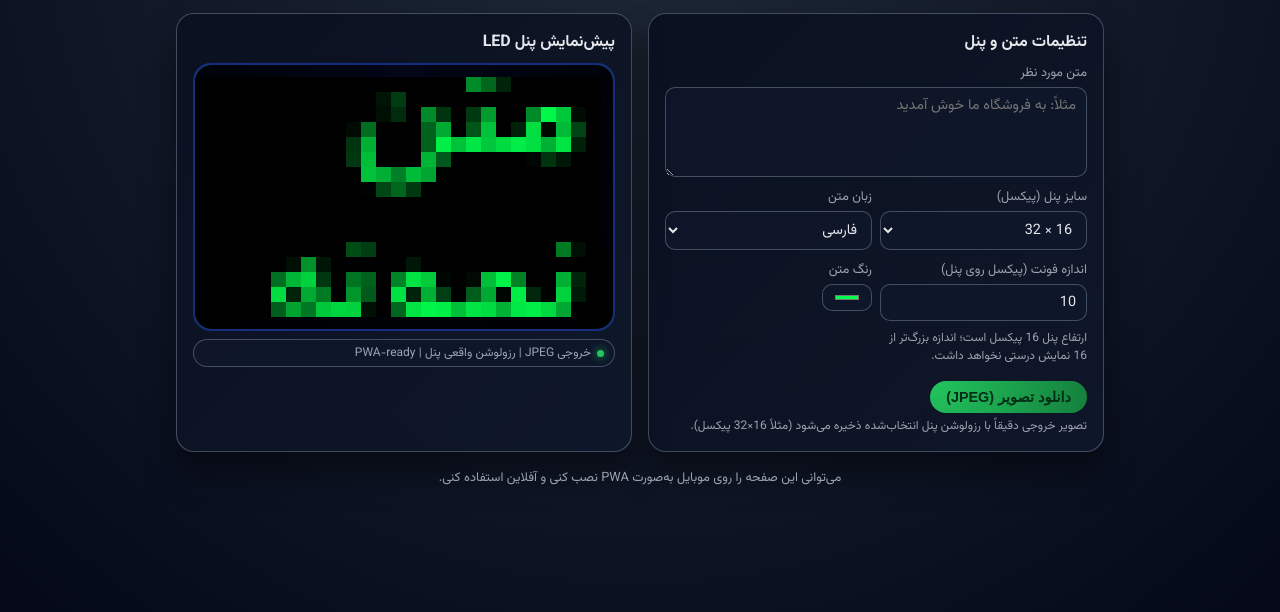
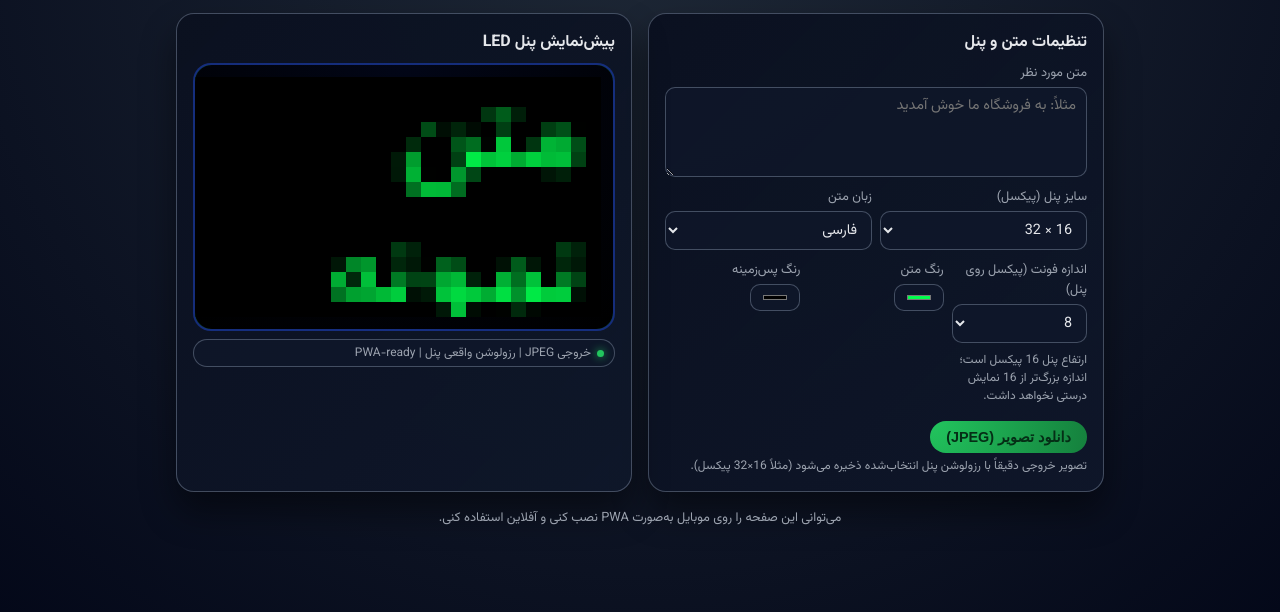
Before and after one commit to brilupco/Persian-MatrixLed-app, a plain HTML site: page index.html in a window 1280 px wide. Shown: the part 100-712 px from the top of the page. Drawn offline with Linux system fonts and the light colour scheme.

Commit message:
Update4 index.html

```diff
--- a/index.html
+++ b/index.html
@@ -234,8 +234,9 @@
       document.addEventListener("DOMContentLoaded", () => {
         const resolutionSelect = document.getElementById("resolution");
         const langSelect = document.getElementById("lang");
-        const fontSizeInput = document.getElementById("fontSize");
+        const fontSizeSelect = document.getElementById("fontSize");
         const colorInput = document.getElementById("color");
+        const bgColorInput = document.getElementById("bgColor");
         const textInput = document.getElementById("text");
         const canvas = document.getElementById("ledCanvas");
         const downloadBtn = document.getElementById("downloadBtn");
@@ -271,19 +272,21 @@
           const { width, height } = getResolution();
           const lang = langSelect.value; // "fa" یا "en"
           const fontSize = Math.min(
-            Math.max(parseInt(fontSizeInput.value, 10) || 8, 4),
+            Math.max(parseInt(fontSizeSelect.value, 10) || 8, 4),
             height
           );
           const color = colorInput.value || "#00ff4c";
-          const text = textInput.value.trim() || (lang === "fa" ? "متن نمونه" : "Sample");
+          const bgColor = bgColorInput.value || "#000000";
+          const text =
+            textInput.value.trim() || (lang === "fa" ? "متن نمونه" : "Sample");
 
           // تنظیم ابعاد canvas (رزولوشن واقعی پنل)
           canvas.width = width;
           canvas.height = height;
 
           // تنظیم ابعاد نمایشی نسبت به ابعاد پنل
-          const MAX_DISPLAY_WIDTH = 800;   // حداکثر عرض پیش‌نمایش (px)
-          const MAX_DISPLAY_HEIGHT = 240;  // حداکثر ارتفاع پیش‌نمایش (px)
+          const MAX_DISPLAY_WIDTH = 800; // حداکثر عرض پیش‌نمایش (px)
+          const MAX_DISPLAY_HEIGHT = 240; // حداکثر ارتفاع پیش‌نمایش (px)
 
           let scale = Math.floor(
             Math.min(MAX_DISPLAY_WIDTH / width, MAX_DISPLAY_HEIGHT / height)
@@ -294,11 +297,12 @@
           canvas.style.height = height * scale + "px";
 
           // پس‌زمینه
-          ctx.fillStyle = "#000000";
+          ctx.fillStyle = bgColor;
           ctx.fillRect(0, 0, width, height);
 
           // تنظیم فونت براساس زبان
-          const fontFamily = lang === "fa" ? '"Vazirmatn", sans-serif' : '"Roboto", sans-serif';
+          const fontFamily =
+            lang === "fa" ? '"Vazirmatn", sans-serif' : '"Roboto", sans-serif';
           ctx.font = fontSize + "px " + fontFamily;
           ctx.fillStyle = color;
           ctx.textBaseline = "middle";
@@ -342,8 +346,9 @@
         // رویدادها
         resolutionSelect.addEventListener("change", render);
         langSelect.addEventListener("change", render);
-        fontSizeInput.addEventListener("input", render);
+        fontSizeSelect.addEventListener("change", render);
         colorInput.addEventListener("input", render);
+        bgColorInput.addEventListener("input", render);
         textInput.addEventListener("input", render);
         downloadBtn.addEventListener("click", downloadImage);
 
@@ -355,7 +360,7 @@
           window.addEventListener("load", () => {
             navigator.serviceWorker
               .register("./service-worker.js")
-              .catch(err => console.log("SW registration failed:", err));
+              .catch((err) => console.log("SW registration failed:", err));
           });
         }
       });
@@ -367,7 +372,8 @@
       <header>
         <h1>Persian Matrix LED Generator</h1>
         <p class="subtitle">
-          سایز پنل ماتریسی را انتخاب کن، متن فارسی یا انگلیسی بنویس، و خروجی را به‌صورت تصویر JPEG دانلود کن.
+          سایز پنل ماتریسی را انتخاب کن، متن فارسی یا انگلیسی بنویس، و خروجی را به‌صورت تصویر JPEG
+          دانلود کن.
         </p>
       </header>
 
@@ -378,7 +384,10 @@
 
           <div class="field">
             <label for="text">متن مورد نظر</label>
-            <textarea id="text" placeholder="مثلاً: به فروشگاه ما خوش آمدید"></textarea>
+            <textarea
+              id="text"
+              placeholder="مثلاً: به فروشگاه ما خوش آمدید"
+            ></textarea>
           </div>
 
           <div class="inline-fields">
@@ -405,19 +414,31 @@
           <div class="inline-fields">
             <div class="field">
               <label for="fontSize">اندازه فونت (پیکسل روی پنل)</label>
-              <input id="fontSize" type="number" min="4" max="16" value="10" />
-              <span class="hint">ارتفاع پنل 16 پیکسل است؛ اندازه بزرگ‌تر از 16 نمایش درستی نخواهد داشت.</span>
+              <select id="fontSize">
+                <option value="6">6</option>
+                <option value="8" selected>8</option>
+                <option value="10">10</option>
+                <option value="12">12</option>
+                <option value="14">14</option>
+                <option value="16">16</option>
+              </select>
+              <span class="hint">
+                ارتفاع پنل 16 پیکسل است؛ اندازه بزرگ‌تر از 16 نمایش درستی نخواهد داشت.
+              </span>
             </div>
 
             <div class="field">
               <label for="color">رنگ متن</label>
               <input id="color" type="color" value="#00ff4c" />
             </div>
+
+            <div class="field">
+              <label for="bgColor">رنگ پس‌زمینه</label>
+              <input id="bgColor" type="color" value="#000000" />
+            </div>
           </div>
 
-          <button id="downloadBtn" class="btn">
-            دانلود تصویر (JPEG)
-          </button>
+          <button id="downloadBtn" class="btn">دانلود تصویر (JPEG)</button>
           <div class="hint">
             تصویر خروجی دقیقاً با رزولوشن پنل انتخاب‌شده ذخیره می‌شود (مثلاً 16×32 پیکسل).
           </div>
```
